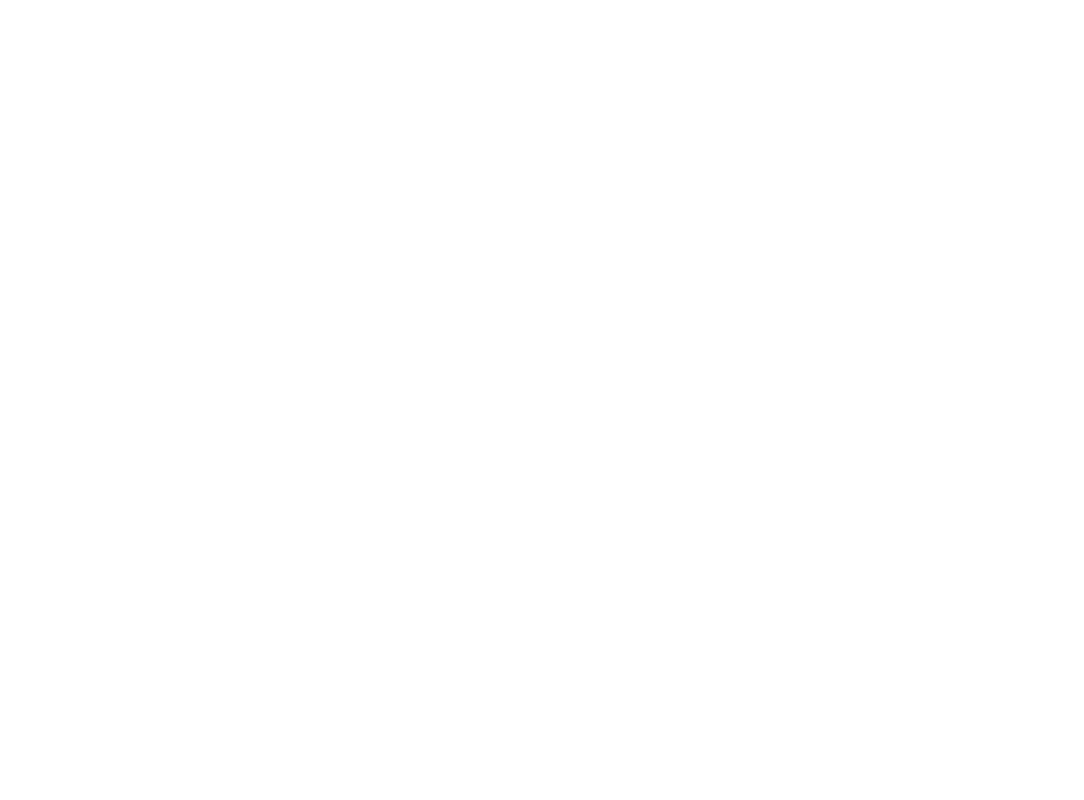
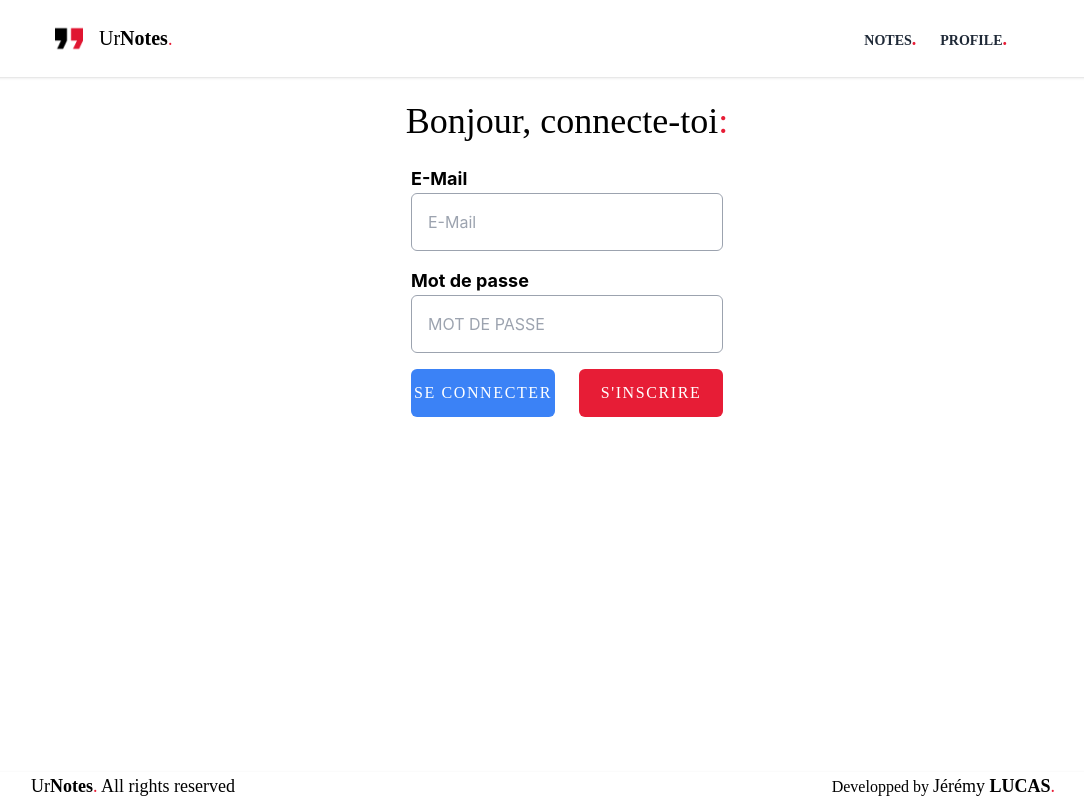
Before and after one commit to YooZiiX/UrNotes, a React (Create React App) app in the folder client/: page /login in a window 1280 px wide. Shown: the whole page, without its empty margins (97-1181 px from the left). Built offline with nearby package versions, Linux system fonts and the light colour scheme.

Commit message:
Create LoginPage

```diff
--- a/client/src/Router.js
+++ b/client/src/Router.js
@@ -4,6 +4,7 @@ import LandingPage from "./pages/LandingPage";
 import NotesPage from "./pages/NotesPage";
 import ProfilePage from "./pages/ProfilePage";
 import CreateNote from "./pages/CreateNotePage";
+import LoginPage from "./pages/LoginPage";
 import Note from "./components/elements/Note";
 
 export default function Router() {
@@ -15,7 +16,7 @@ export default function Router() {
         <Route path="/profile" element={<ProfilePage />} />
         <Route path="/createnote" element={<CreateNote />} />
         <Route path="/signup" element="" />
-        <Route path="/login" element="" />
+        <Route path="/login" element={<LoginPage />} />
         <Route path="/dev" element={<Note />} />
       </Routes>
     </BrowserRouter>
--- a/client/src/components/elements/Note.js
+++ b/client/src/components/elements/Note.js
@@ -8,16 +8,14 @@ export default function Note() {
   let id = 23;
   return (
     <div className="flex justify-center">
-      <div className=" border-2 w-96 p-3 rounded-md">
+      <div className=" border-2 w-96 p-2 rounded-md">
         <div className="text-xl">
           <div className="flex justify-center text-3xl font-semibold">
             {title}
           </div>
           <div className="">
             <div className="font-medium">Contenu :</div>
-            <div className="flex justify-center px-4 py-2 text-lg">
-              {content}
-            </div>
+            <div className="flex justify-center px-4 text-lg">{content}</div>
           </div>
           <div className="">
             <span className="font-medium">Catégorie :</span>{" "}
--- a/client/src/pages/CreateNotePage.js
+++ b/client/src/pages/CreateNotePage.js
@@ -32,7 +32,7 @@ export default function CreateNote() {
               <label htmlFor="content" className="text-lg font-bold">
                 Contenu
               </label>
-              <input
+              <textarea
                 type="text"
                 name="content"
                 id="content"
--- /dev/null
+++ b/client/src/pages/LoginPage.js
@@ -0,0 +1,68 @@
+import React from "react";
+import { Link } from "react-router-dom";
+import { Header } from "../components/Header/Header";
+import { Footer } from "../components/Footer/Footer";
+import Container from "../components/elements/Container";
+
+export default function LoginPage() {
+  return (
+    <div className="overflow-auto">
+      <Header />
+      <Container>
+        <div className="w-full flex justify-center m-6">
+          <h1 className="font-primary text-4xl">
+            Bonjour, connecte-toi
+            <span className="text-danger">:</span>
+          </h1>
+        </div>
+        <div className="w-full flex justify-center m-6">
+          <form className="grid grid-cols-2 grid-rows-3 gap-x-6 gap-y-4">
+            <div className="col-span-2">
+              <label htmlFor="email" className="text-lg font-bold">
+                E-Mail
+              </label>
+              <input
+                type="text"
+                name="email"
+                id="email"
+                autoComplete="off"
+                className="focus:border block w-full border border-gray-400 rounded-md p-4"
+                placeholder="E-Mail"
+              />
+            </div>
+            <div className="col-span-2">
+              <label htmlFor="password" className="text-lg font-bold">
+                Mot de passe
+              </label>
+              <input
+                type="password"
+                name="password"
+                id="email"
+                autoComplete="off"
+                className="focus:border block w-full border border-gray-400 rounded-md p-4 uppercase"
+                placeholder="Mot de passe"
+              />
+            </div>
+            <div className="mx-auto">
+              <input
+                type="button"
+                value="Se connecter"
+                className="bg-blue-500 hover:bg-blue-700 text-white w-36 h-12 font-primary tracking-widest uppercase cursor-pointer rounded-md animate"
+              />
+            </div>
+            <div className="mx-auto">
+              <Link to="/signup">
+                <input
+                  type="button"
+                  value="S'inscrire"
+                  className="bg-danger hover:bg-danger-hover text-white w-36 h-12 font-primary tracking-widest uppercase cursor-pointer rounded-md animate"
+                />
+              </Link>
+            </div>
+          </form>
+        </div>
+      </Container>
+      <Footer />
+    </div>
+  );
+}
```
